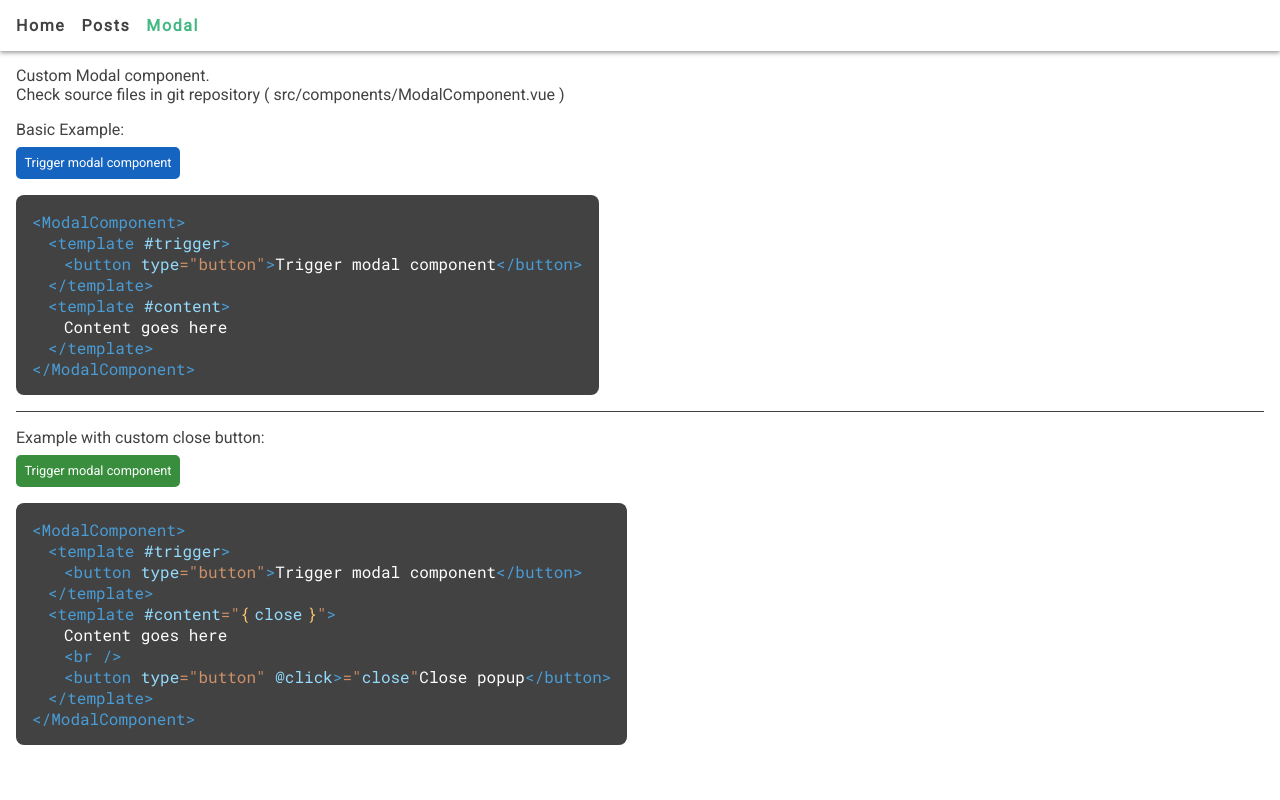
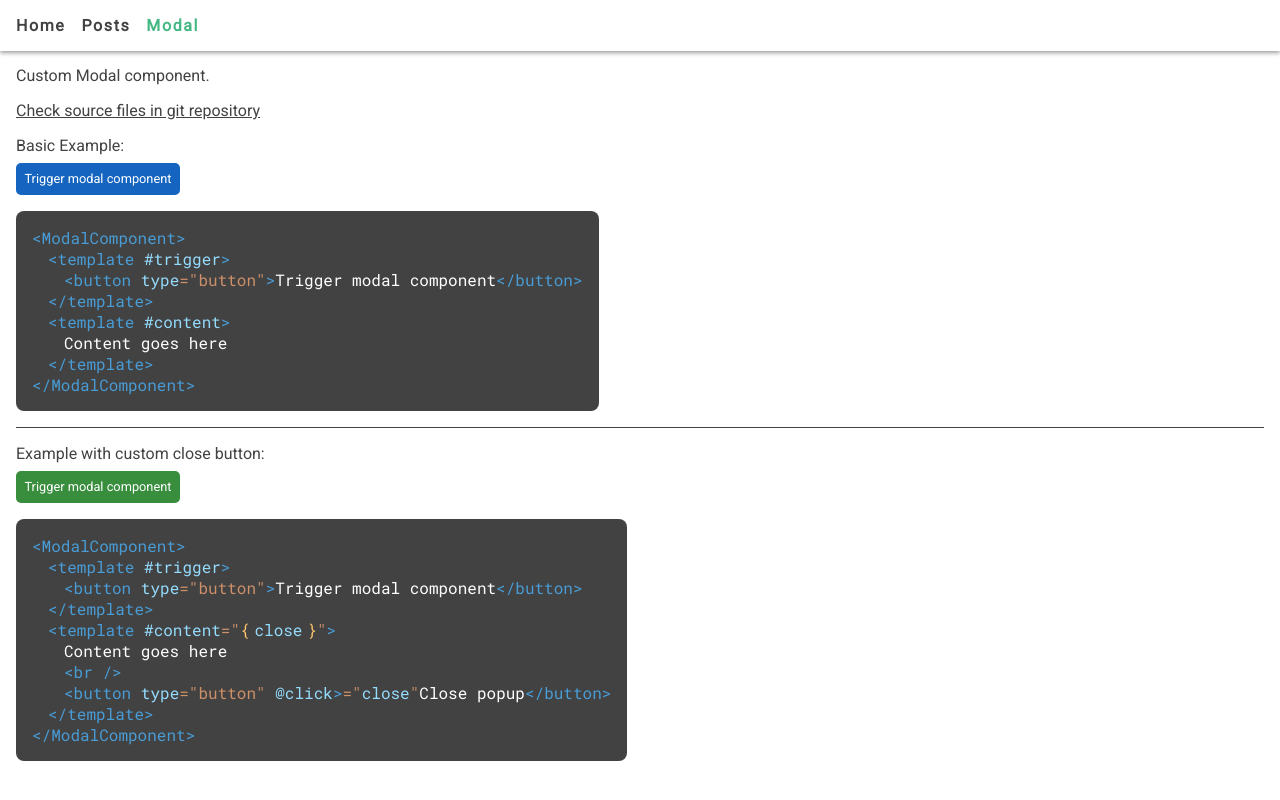
Before and after one commit to mardarov-artiom/Vue-Posts, a Vue app: page /modal in a window 1280 px wide. Built offline with nearby package versions, Linux system fonts and the light colour scheme.

Commit message:
refactored building tools

```diff
--- a/src/views/HomeView.vue
+++ b/src/views/HomeView.vue
@@ -1,6 +1,6 @@
 <template>
   <div class="home">
-    <h1>Vue 3 application</h1>
+    <h1>Vue 3 Application</h1>
     <h2>Using composition api and composable functions</h2>
     <h3>this application commonly is made for fetching posts from fake API.</h3>
     <h3>posts can be fetched once page is loaded, and also fetching on scroll ( infinite )</h3>
--- a/src/views/ModalView.vue
+++ b/src/views/ModalView.vue
@@ -1,8 +1,11 @@
 <template>
   <div class="modal-description">
     <span>Custom Modal component.</span>
-    <br />
-    <span>Check source files in git repository ( src/components/ModalComponent.vue )</span>
+    <span>
+      <a href="https://github.com/mardarov-artiom/Vue-Posts/blob/master/src/components/ModalComponent.vue" target="_blank">
+        Check source files in git repository
+      </a>
+    </span>
   </div>
   <div class="examples">
     <div class="one-example">
@@ -151,6 +154,18 @@ $brackets: #FFC66D;
 
 .modal-description {
   margin-bottom: 1rem;
+
+  & > *:not(:last-child) {
+    margin-bottom: 1rem;
+  }
+
+  span {
+    display: block;
+  }
+
+  a:hover {
+    color: var(--vue-green);
+  }
 }
 
 .one-example:not(:first-child) {
--- a/vue.config.js
+++ b/vue.config.js
@@ -4,5 +4,5 @@ module.exports = defineConfig({
   transpileDependencies: true,
   outputDir: 'build',
   assetsDir: 'static/',
-  publicPath: '/Vue-Posts/',
+  publicPath: process.env.NODE_ENV === 'production' ? '/Vue-Posts/' : '/',
 });
```
Also changed, not shown: package.json (+4 -3 lines), scripts/gh-pages-deploy.js (deleted, +0 -26 lines).
